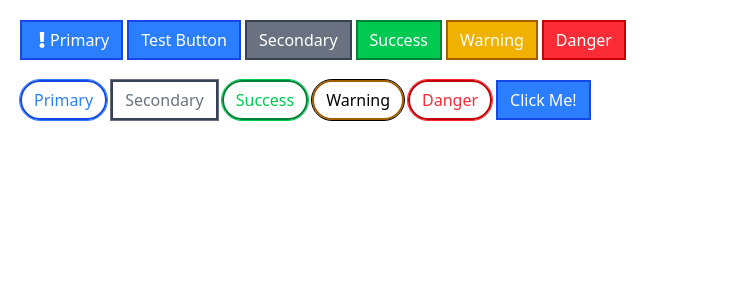
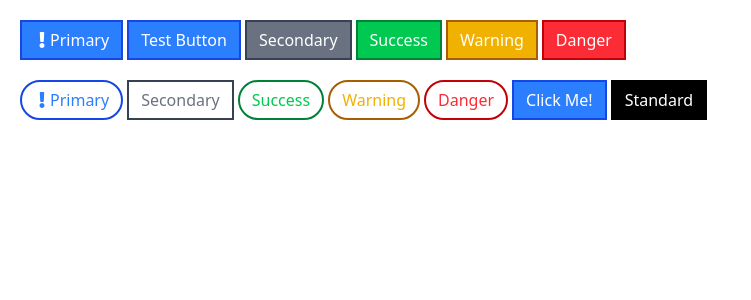
Before and after one commit to LSLWebDevelopment/reusable-components, a React (Vite) app: page / in a window 1280 px wide. Shown: the top 300 px of the page, without its empty margins (0-751 px from the left). Built offline with nearby package versions, Linux system fonts and the light colour scheme.

Commit message:
Adjustments on the ButtonPage and Button component

```diff
--- a/src/Pages/ButtonPage.tsx
+++ b/src/Pages/ButtonPage.tsx
@@ -8,7 +8,7 @@ export function ButtonPage() {
         <div>
           <Button
             severity="primary"
-            className="flex justify-between items-center"
+            icon
             onClick={() => console.log("Clicked!")}
           >
             <FaExclamation />
@@ -39,7 +39,8 @@ export function ButtonPage() {
 
       <div className="flex gap-1 m-5">
         <div>
-          <Button severity="primary" rounded outline>
+          <Button severity="primary" icon rounded outline>
+            <FaExclamation />
             Primary
           </Button>
         </div>
@@ -66,6 +67,9 @@ export function ButtonPage() {
         <div>
           <Button severity="primary">Click Me!</Button>
         </div>
+        <div>
+          <Button>Standard</Button>
+        </div>
       </div>
     </>
   );
--- a/src/components/Button.tsx
+++ b/src/components/Button.tsx
@@ -7,10 +7,11 @@ type ButtonHandlers = React.ButtonHTMLAttributes<HTMLButtonElement>;
 
 interface ButtonProps extends ButtonHandlers {
   children: ReactNode;
-  severity: "primary" | "secondary" | "success" | "warning" | "danger";
+  severity?: "primary" | "secondary" | "success" | "warning" | "danger";
   rounded?: boolean;
   outline?: boolean;
   className?: string;
+  icon?: boolean;
 }
 
 export function Button({
@@ -19,24 +20,26 @@ export function Button({
   rounded,
   outline,
   className,
+  icon,
   ...handlers
 }: ButtonProps) {
   const classes = twMerge(
     classNames(
-      "py-1.5 px-3 border-2 text-white",
+      "py-1.5 px-3 border-2 border-black text-white bg-black",
       {
+        "flex justify-between items-center": icon,
         "bg-blue-500 border-blue-700": severity === "primary",
         "bg-gray-500 border-gray-700": severity === "secondary",
         "bg-green-500 border-green-700": severity === "success",
         "bg-yellow-500 border-yellow-700": severity === "warning",
         "bg-red-500 border-red-700": severity === "danger",
-        "rounded-full": rounded === true,
-        outline: outline === true,
-        "bg-white text-blue-500": outline === true && severity === "primary",
-        "bg-white text-gray-500": outline === true && severity === "secondary",
-        "bg-white text-green-500": outline === true && severity === "success",
-        "bg-white text-warning-500": outline === true && severity === "warning",
-        "bg-white text-red-500": outline === true && severity === "danger",
+        "rounded-full": rounded,
+        "bg-white": outline,
+        "text-blue-500": outline === true && severity === "primary",
+        "text-gray-500": outline === true && severity === "secondary",
+        "text-green-500": outline === true && severity === "success",
+        "text-yellow-500": outline === true && severity === "warning",
+        "text-red-500": outline === true && severity === "danger",
       },
       className
     )
```
